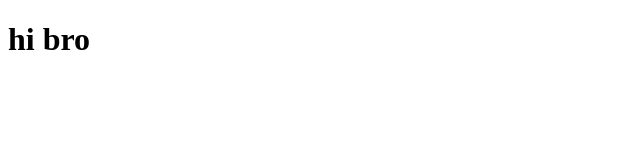
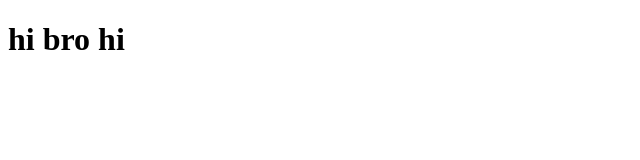
Before and after one commit to aravindnanduri74/learn-github, a plain HTML site: page index.html in a window 1280 px wide. Shown: the full height of the page, 0-640 px from the left. Drawn offline with Linux system fonts and the light colour scheme.

```diff
--- a/index.html
+++ b/index.html
@@ -7,6 +7,6 @@
     <title>Document</title>
 </head>
 <body>
-<h1>hi bro</h1>
+<h1>hi bro hi</h1>
 </body>
 </html>
```
